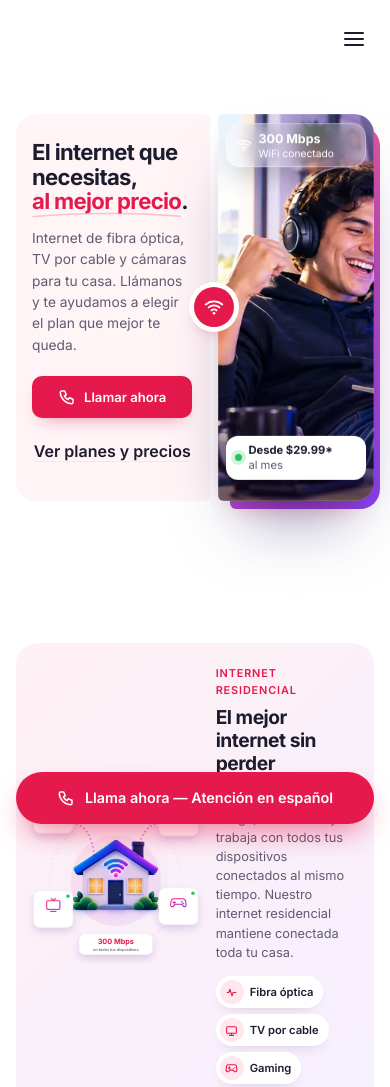
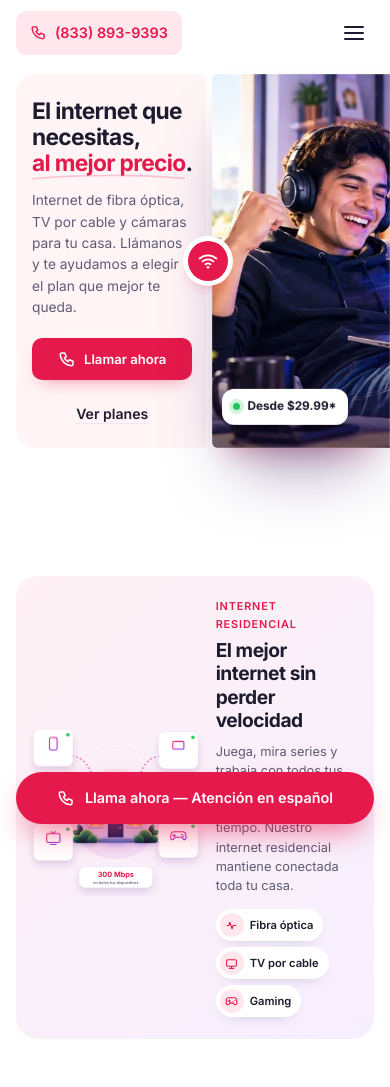
Before and after one commit to Zombie550211/pagina-alexis-3, a plain HTML site: page index.html in a window 390 px wide. Shown: the top 1087 px of the page. Drawn offline with Linux system fonts and the light colour scheme.

Commit message:
Mejorar portada en móvil
- Botón de llamada visible en el menú del celular (antes quedaba vacío)
- Foto de la portada hasta el borde de la pantalla y sin la etiqueta de WiFi
- Etiqueta de precio y "Ver planes" en una sola línea
- Menos espacio vacío arriba de la portada

Co-Authored-By: Claude Opus 5.5 <noreply@anthropic.com>

```diff
--- a/ayuda.html
+++ b/ayuda.html
@@ -12,7 +12,7 @@
 <noscript><link rel="stylesheet" href="https://fonts.googleapis.com/css2?family=Inter:wght@400;500;600;700&display=swap"></noscript>
 <link rel="icon" href="favicon.svg" type="image/svg+xml">
 <meta name="theme-color" content="#e5194b">
-<link rel="stylesheet" href="css/styles.css?v=7">
+<link rel="stylesheet" href="css/styles.css?v=9">
 </head>
 <body class="doc-page">
 
--- a/css/styles.css
+++ b/css/styles.css
@@ -89,6 +89,8 @@ svg { display: block; }
   background: var(--grad); transition: width .25s;
 }
 .nav__link:hover::after { width: 100%; }
+.nav__call { display: none; align-items: center; gap: 8px; padding: 10px 14px; border-radius: 10px; background: #ffe7ed; color: var(--red); font-weight: 600; font-size: .9rem; }
+.nav__call svg { width: 17px; height: 17px; }
 .nav__burger { display: none; background: none; border: 0; color: var(--ink); cursor: pointer; padding: 8px; }
 
 /* ============================ HERO ============================ */
@@ -459,6 +461,8 @@ svg { display: block; }
   .awards .btn { justify-self: center; }
 
   .nav__burger { display: block; }
+  .nav__inner { justify-content: space-between; height: 66px; }
+  .nav__call { display: inline-flex; }
   .nav__menu {
     position: absolute; top: 100%; left: 0; right: 0;
     flex-direction: column; align-items: stretch; gap: 0; padding: 12px 16px 20px;
@@ -472,25 +476,25 @@ svg { display: block; }
 }
 
 @media (max-width: 600px) {
-  .hero { padding: 36px 0 70px; }
-  .hero-split { grid-template-columns: 1.25fr 1fr; gap: 8px; }
-  .hero-split__text { padding: 26px 18px 26px 16px; border-radius: 20px 6px 6px 20px; }
-  .hero-split__media { --r: 6px 20px 20px 6px; }
-  .hero-split__media::before { inset: 12px -6px -8px 12px; }
+  .hero { padding: 8px 0 56px; }
+  .hero-split { grid-template-columns: 1.15fr 1fr; gap: 6px; }
+  .hero-split__text { padding: 24px 14px 22px 16px; border-radius: 20px 6px 6px 20px; }
+  .hero-split__media { --r: 6px 0 0 6px; margin-right: -16px; }
+  .hero-split__media::before { display: none; }
+  .hero-split__glass { display: none !important; }
+  .hero__more { font-size: .88rem; white-space: nowrap; padding: 12px 0 0; }
   .hero-split__glass { top: 10px; right: 8px; left: 8px; padding: 7px 9px; gap: 6px; font-size: .64rem; }
   .hero-split__glass strong { font-size: .78rem; }
   .hero-split__glass svg { width: 16px; height: 16px; }
   .hero-split__link { left: -4px; width: 40px; height: 40px; box-shadow: 0 0 0 5px #fff, 0 8px 16px -6px rgba(229, 25, 75, .6); }
   .hero-split__link svg { width: 20px; height: 20px; }
-  .hero__title { font-size: 1.38rem; }
+  .hero__title { font-size: 1.42rem; line-height: 1.15; }
   .hero__lead { margin: 14px 0 20px; font-size: .86rem; line-height: 1.55; }
   .lg-only { display: none; }
   .sm-only { display: inline; }
   .hero__actions { flex-direction: column; align-items: stretch; gap: 10px; }
   .hero__actions .btn { padding: 12px 10px; font-size: .82rem; }
-  .hero-split__chip { left: 8px; right: 8px; bottom: 10px; gap: 6px; padding: 7px 9px; font-size: .7rem; }
-  .hero-split__chip { line-height: 1.3; }
-  .hero-split__chip strong { display: block; }
+  .hero-split__chip { left: 10px; right: auto; bottom: 12px; gap: 7px; padding: 8px 11px; font-size: .74rem; white-space: nowrap; }
   .hero-split__dot { width: 7px; height: 7px; flex: none; }
   .combo { grid-template-columns: 1.3fr 1fr; gap: 6px; padding: 22px 14px 22px 6px; border-radius: 22px; }
   .combo .net-illus { margin: 0; }
@@ -537,3 +541,9 @@ svg { display: block; }
 .link-arrow { display: inline-block; }
 .carousel__dot { position: relative; }
 .carousel__dot::after { content: ""; position: absolute; inset: -18px -6px; }
+
+@media (max-width: 380px) {
+  .hero-split__chip { left: 8px; padding: 6px 9px; font-size: .68rem; }
+  .hero-split__dot { display: none; }
+  .nav__call { font-size: .84rem; padding: 9px 12px; }
+}
--- a/index.html
+++ b/index.html
@@ -11,13 +11,14 @@
 <noscript><link rel="stylesheet" href="https://fonts.googleapis.com/css2?family=Inter:wght@400;500;600;700&display=swap"></noscript>
 <link rel="icon" href="favicon.svg" type="image/svg+xml">
 <meta name="theme-color" content="#e5194b">
-<link rel="stylesheet" href="css/styles.css?v=7">
+<link rel="stylesheet" href="css/styles.css?v=9">
 </head>
 <body>
 
 <!-- ============================ NAV ============================ -->
 <nav class="nav" id="nav">
   <div class="container nav__inner">
+    <a class="nav__call" href="tel:+18338939393" data-gtm-ubicacion="nav-movil"><svg viewBox="0 0 24 24" fill="none" stroke="currentColor" stroke-width="2" stroke-linecap="round" stroke-linejoin="round" aria-hidden="true"><path d="M5 4h4l2 5-2.5 1.5a11 11 0 0 0 5 5L15 13l5 2v4a2 2 0 0 1-2 2A16 16 0 0 1 3 6a2 2 0 0 1 2-2"/></svg>(833) 893-9393</a>
     <button class="nav__burger" id="burger" aria-label="Abrir menú" aria-expanded="false">
       <svg width="24" height="24" viewBox="0 0 24 24" fill="none" aria-hidden="true"><path d="M3 6h18M3 12h18M3 18h18" stroke="currentColor" stroke-width="2" stroke-linecap="round"/></svg>
     </button>
@@ -42,7 +43,7 @@
           <svg viewBox="0 0 24 24" width="18" height="18" fill="none" aria-hidden="true"><path d="M5 4h4l2 5-2.5 1.5a11 11 0 0 0 5 5L15 13l5 2v4a2 2 0 0 1-2 2A16 16 0 0 1 3 6a2 2 0 0 1 2-2" stroke="currentColor" stroke-width="2" stroke-linejoin="round"/></svg>
           <span class="lg-only">Llama al (833) 893-9393</span><span class="sm-only">Llamar ahora</span>
         </a>
-        <a class="hero__more" href="#planes">Ver planes y precios</a>
+        <a class="hero__more" href="#planes">Ver planes<span class="lg-only"> y precios</span></a>
       </div>
     </div>
 
@@ -59,7 +60,7 @@
       </div>
       <figcaption class="hero-split__chip">
         <span class="hero-split__dot"></span>
-        <span><strong>Desde $29.99*</strong> al mes</span>
+        <span><strong>Desde $29.99*</strong><span class="lg-only"> al mes</span></span>
       </figcaption>
     </figure>
     <svg width="0" height="0" style="position:absolute" aria-hidden="true">
```
Also changed, not shown: cancelacion.html (+1 -1 lines), privacidad.html (+1 -1 lines), terminos.html (+1 -1 lines).
